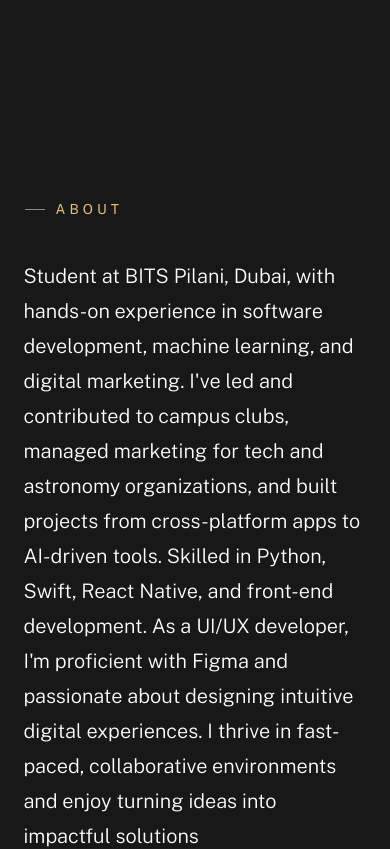
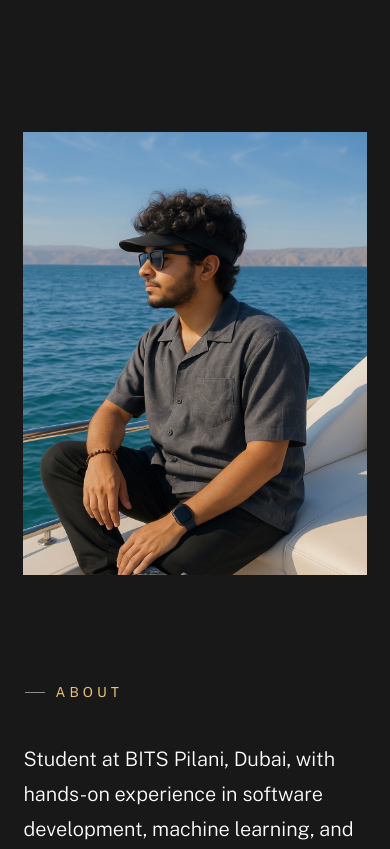
Before and after one commit to Manavarya09/Manavarya09.github.io, a plain HTML site: page index.html in a window 390 px wide. Shown: the part 700-1549 px from the top of the page. Drawn offline with nearby package versions, Linux system fonts and the light colour scheme; a web font is replaced by a local one.

Commit message:
Your descriptive commit message

```diff
--- a/css/styles.css
+++ b/css/styles.css
@@ -3425,8 +3425,10 @@
 }
 
 .about-info__text {
-    padding     : var(--vspace-3_5) 10vw var(--vspace-2) 0;
-    margin-left : -4rem;
+    padding: var(--vspace-3_5) 10vw var(--vspace-2) 0;
+    margin-left: 0;
+    position: relative;
+    z-index: 1;
 }
 
 .about-info__text .text-pretitle {
@@ -4464,3 +4466,14 @@
     transform: translateY(-8px) scale(1.06) rotate(-2deg);
     z-index: 2;
   }
+
+  @media screen and (max-width: 1000px) {
+    .about-info__text {
+      padding: var(--vspace-2) 0 var(--vspace-1_5) 0;
+      margin-left: 0;
+      margin-top: 2rem;
+    }
+    .about-info__pic-block {
+      margin-bottom: 2rem;
+    }
+  }
```
Also changed, not shown: images/about-photo.jpg (added), images/about-photo34.jpg (deleted).
